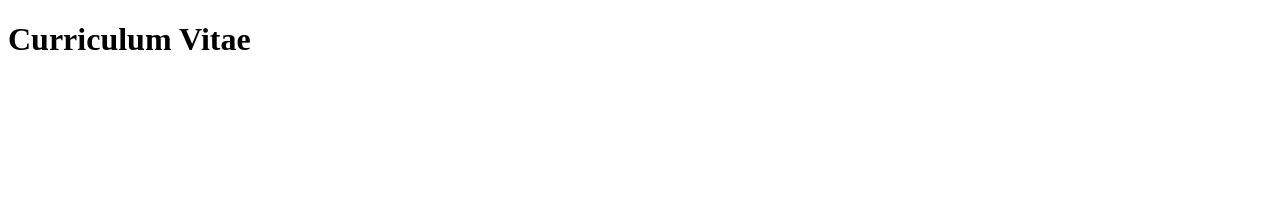
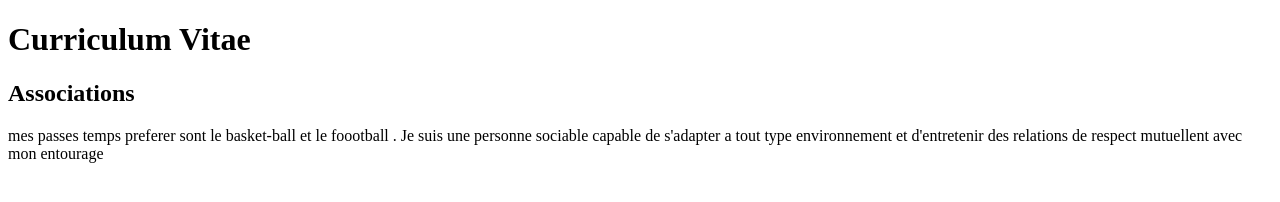
Before and after one commit to DssyChrys/git-mon-cv, a plain HTML site: page index.html in a window 1280 px wide. Drawn offline with Linux system fonts and the light colour scheme.

Commit message:
mise en place de la section associations

```diff
--- a/index.html
+++ b/index.html
@@ -7,5 +7,7 @@
 </head>
 <body>
     <h1>Curriculum Vitae</h1>
+    <h2>Associations</h2>
+    <p>mes passes temps preferer sont le basket-ball et le foootball . Je suis une personne sociable capable de s'adapter a tout type environnement et d'entretenir des relations de respect mutuellent avec mon entourage</p>
 </body>
 </html>
```
